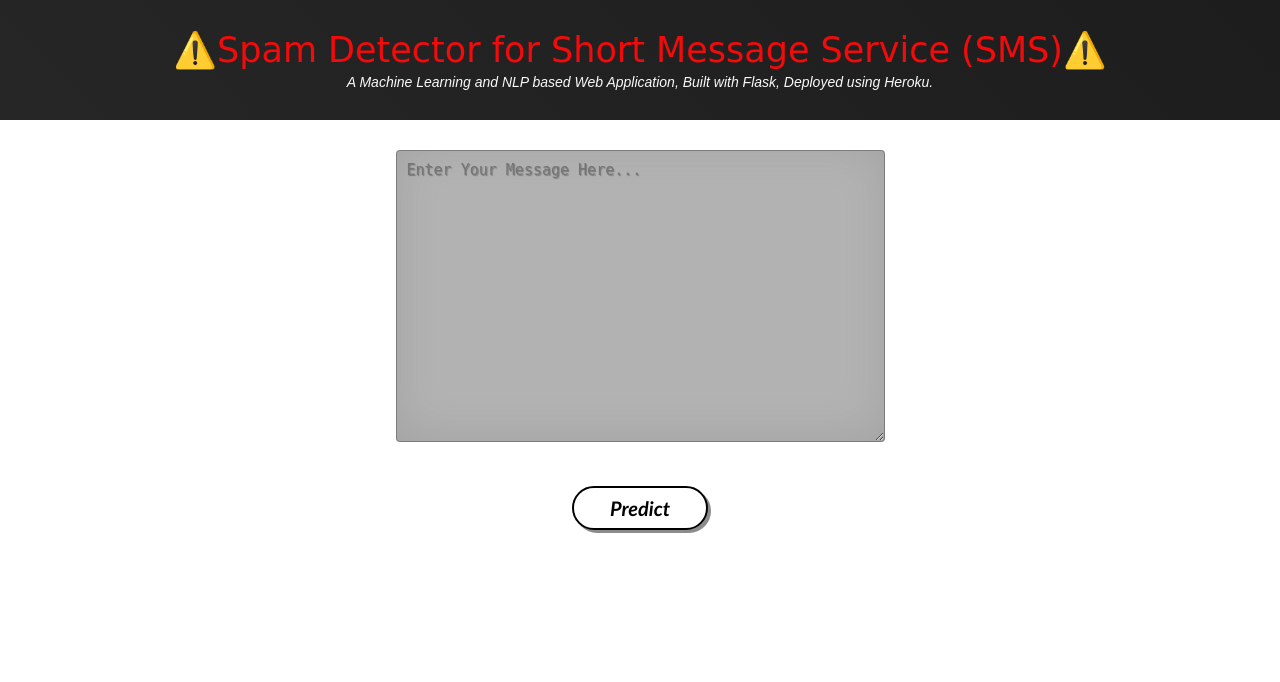
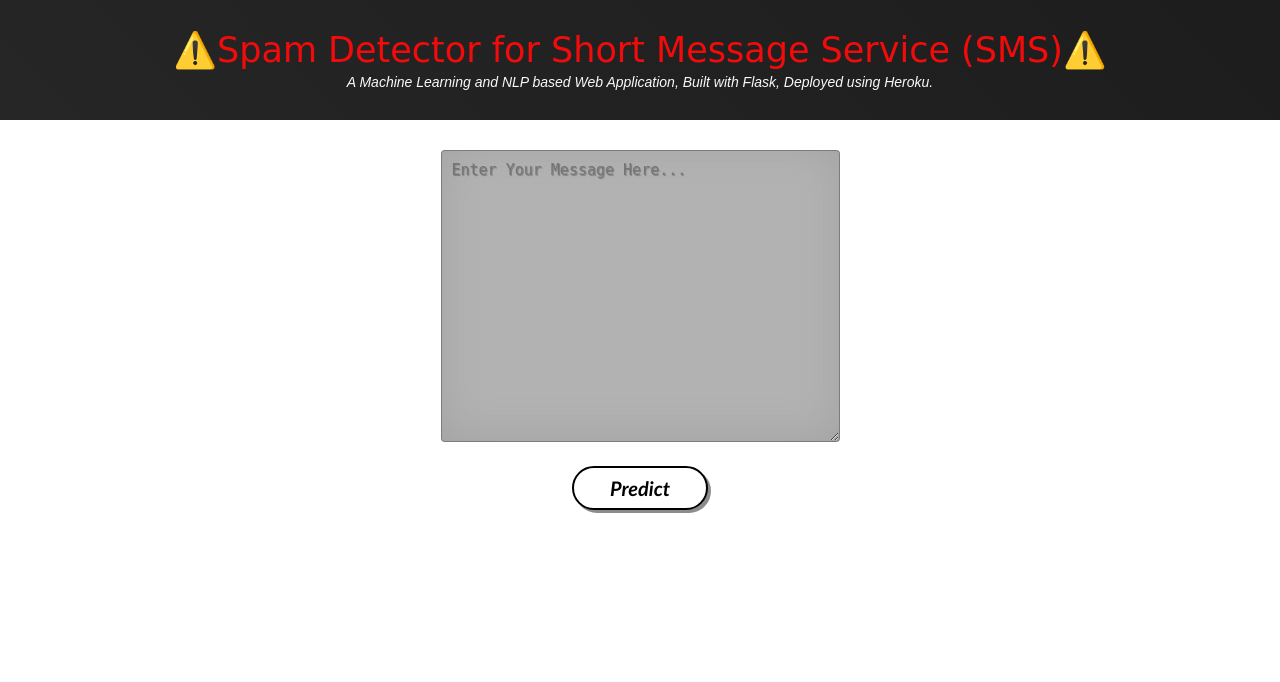
Before and after one commit to asthasharma98/SMS-Spam-Classifier-Deployment, a Flask app: page / in a window 1280 px wide. Shown: the top 682 px of the page. Run offline with Flask 2, Linux system fonts and the light colour scheme; parts of the project's set-up code (start-up, migrations or seed data) failed here and were passed over; some libraries are stand-ins or nearby versions.

Commit message:
new styles

```diff
--- a/static/style.css
+++ b/static/style.css
@@ -55,9 +55,9 @@ body{
 	flex: 1 0 auto;
 }
 
-.form-control{
+.message-box{
 
-    margin-bottom: 40px;
+    margin-bottom: 20px;
     background: rgba(0,0,0,0.3);
 	border: none;
 	outline: none;
--- a/templates/main.html
+++ b/templates/main.html
@@ -23,7 +23,7 @@
         <!-- Text Area -->
     	<div class="ml-container">
     		<form action="{{ url_for('predict') }}" method="POST">
-        		<textarea class="form-control" name="message" rows=15 cols=50 placeholder="Enter Your Message Here..."></textarea><br/>
+        		<textarea class="message-box" name="message" rows=15 cols=40 placeholder="Enter Your Message Here..."></textarea><br/>
         		<input type="submit" class="my-cta-button" value="Predict">
         	</form>
     	</div>
```
